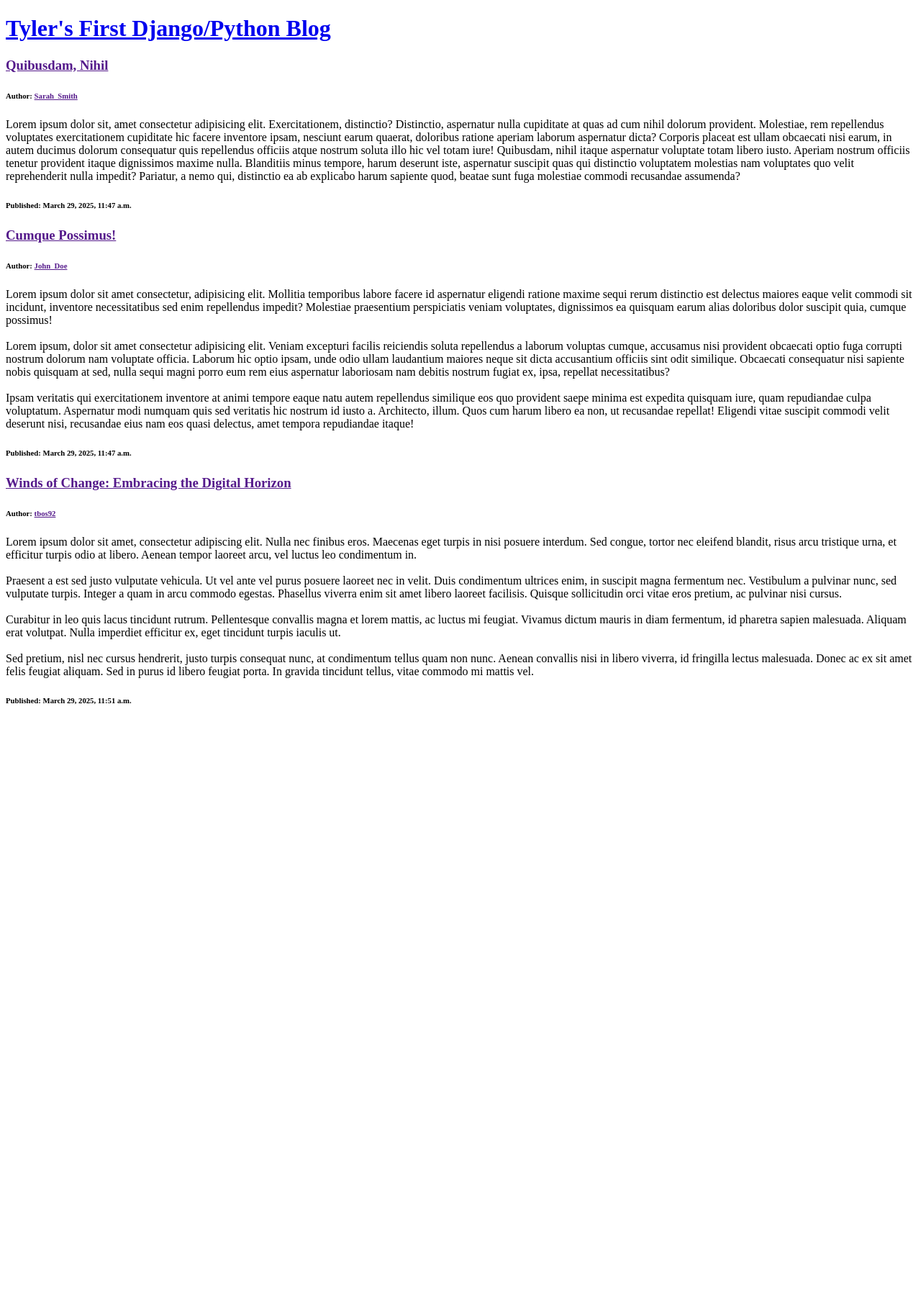
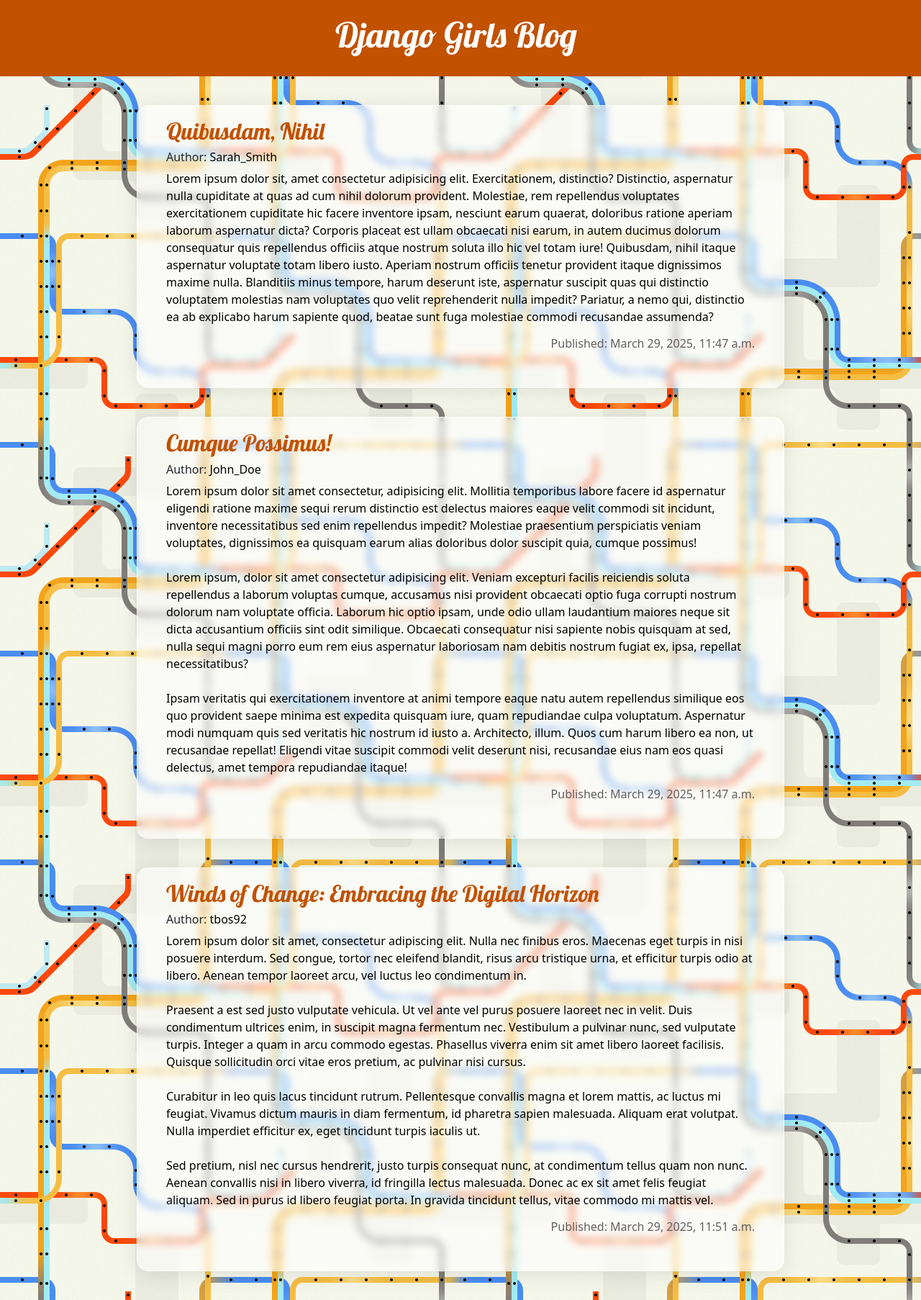
Before and after one commit to Tbos92/djangogirls, a Django app: template blog/templates/blog/post_list.html in a window 1280 px wide. Shown: the whole page at 72% size. Before the commit the page ends 978 px from the top, so only its background shows below. Run offline with Django 5.2, Linux system fonts and the light colour scheme; the template is opened without the code that fills it: values that come from a table or form of the project are taken from there, others are empty; data comes from the database, SQL or seed files in the repository; both versions use the stored data as it was after the commit.

Commit message:
Set up extensions/routes for post_detail.html view when user clicks on a singular blog title on the home page. Added CSS for glassmorphism on content cards for each blog post and detail view with a fun background

```diff
--- /dev/null
+++ b/blog/static/css/blog.css
@@ -0,0 +1,100 @@
+body {
+  background-image: url("subway-lines.png");
+}
+
+.page-header {
+  background-color: #c25100;
+  margin-top: 0;
+  margin-bottom: 40px;
+  padding: 20px 20px 20px 40px;
+}
+
+.page-header h1,
+.page-header h1 a,
+.page-header h1 a:visited,
+.page-header h1 a:active {
+  color: #ffffff;
+  font-size: 36pt;
+  text-align: center;
+  padding-right: 1rem;
+}
+
+h1,
+h2,
+h3,
+h4 {
+  font-family: "Lobster", cursive;
+}
+
+.date {
+  color: #645e5e;
+}
+
+.save {
+  float: right;
+}
+
+.post-form textarea,
+.post-form input {
+  width: 100%;
+}
+
+.top-menu,
+.top-menu:hover,
+.top-menu:visited {
+  color: #ffffff;
+  float: right;
+  font-size: 26pt;
+  margin-right: 20px;
+}
+
+.post {
+  margin-bottom: 70px;
+}
+
+.post h2 a,
+.post h2 a:visited {
+  color: #c25100;
+}
+
+.post > .date,
+.post > .actions {
+  float: right;
+}
+
+.btn-secondary,
+.btn-secondary:visited {
+  color: #c25100;
+  background: none;
+  border-color: #c25100;
+  margin-left: 15px;
+}
+
+.btn-secondary:hover {
+  color: #ffffff;
+  background-color: #c25100;
+}
+
+.blogPostContainer {
+  background: rgba(255, 255, 255, 0.575);
+  border-radius: 16px;
+  box-shadow: 0 4px 30px rgba(0, 0, 0, 0.1);
+  backdrop-filter: blur(5.3px);
+  -webkit-backdrop-filter: blur(6.3px);
+  border: 1px solid rgba(255, 255, 255, 0.52);
+  padding: 1rem 2.5rem;
+  margin-bottom: 2.5rem;
+  margin: 0rem 6rem 2.5rem 6rem;
+}
+
+.author a {
+  color: #000000;
+}
+
+a {
+  text-decoration: none;
+}
+
+.text {
+  color: #000000;
+}
--- /dev/null
+++ b/blog/templates/blog/base.html
@@ -0,0 +1,33 @@
+{% load static %}
+
+<!DOCTYPE html>
+<html lang="en">
+  <head>
+    <meta charset="UTF-8" />
+    <meta name="viewport" content="width=device-width, initial-scale=1.0" />
+    <title>Tyler's First Django/Python Blog</title>
+    <link
+      rel="stylesheet"
+      href="https://cdn.jsdelivr.net/npm/bootstrap@5.3.3/dist/css/bootstrap.min.css"
+      integrity="sha384-QWTKZyjpPEjISv5WaRU9OFeRpok6YctnYmDr5pNlyT2bRjXh0JMhjY6hW+ALEwIH"
+      crossorigin="anonymous"
+    />
+    <link
+      rel="stylesheet"
+      href="https://fonts.googleapis.com/css?family=Lobster&subset=latin,latin-ext"
+    />
+    <link rel="stylesheet" href="{% static 'css/blog.css' %}" />
+  </head>
+  <body>
+    <header class="page-header">
+      <div class="container">
+        <h1><a href="/">Django Girls Blog</a></h1>
+      </div>
+    </header>
+    <main class="container">
+      <div class="row">
+        <div class="col">{% block content %} {% endblock %}</div>
+      </div>
+    </main>
+  </body>
+</html>
--- a/blog/templates/blog/post_list.html
+++ b/blog/templates/blog/post_list.html
@@ -1,24 +1,18 @@
-<!DOCTYPE html>
-<html lang="en">
-  <head>
-    <meta charset="UTF-8" />
-    <meta name="viewport" content="width=device-width, initial-scale=1.0" />
-    <title>Tyler's First Django/Python Blog</title>
-  </head>
-  <body>
-    <header id="blogHeader">
-      <h1><a href="/">Tyler's First Django/Python Blog</a></h1>
-    </header>
-
-    {% for post in posts %}
-    <div class="contentCard">
-      <article>
-        <h3 class="blogTitle"><a href="">{{ post.title }}</a></h3>
-        <h6 class="blogAuthor">Author: <a href="">{{ post.author }}</a></h6>
-        <p class="blogContent">{{ post.text|linebreaksbr }}</p>
-        <h6 class="blogPublished">Published: {{ post.published_date }}</h6>
-      </article>
+{% extends 'blog/base.html' %} {% block content %} {% for post in posts %}
+<div class="container">
+  <div class="blogPostContainer">
+    <div class="row">
+      <div class="col">
+        <article class="post">
+          <h2 class="title">
+            <a href="{% url 'post_detail' pk=post.pk %}">{{ post.title }}</a>
+          </h2>
+          <h6 class="author">Author: <a href="">{{ post.author }}</a></h6>
+          <p class="text">{{ post.text|linebreaksbr }}</p>
+          <h6 class="date">Published: {{ post.published_date }}</h6>
+        </article>
+      </div>
     </div>
-    {% endfor %}
-  </body>
-</html>
+  </div>
+</div>
+{% endfor %} {% endblock %}
--- a/blog/urls.py
+++ b/blog/urls.py
@@ -3,4 +3,5 @@ from . import views
 
 urlpatterns = [
     path('', views.post_list, name='post_list'),
+    path('post/<int:pk>/', views.post_detail, name='post_detail'),
 ]
--- a/blog/views.py
+++ b/blog/views.py
@@ -1,7 +1,12 @@
 from django.shortcuts import render
 from django.utils import timezone
 from .models import Post
+from django.shortcuts import render, get_object_or_404
 
 def post_list(request):
     posts = Post.objects.filter(published_date__lte=timezone.now()).order_by('published_date')
     return render(request, 'blog/post_list.html', {'posts': posts})
+
+def post_detail(request, pk):
+    post = get_object_or_404(Post, pk=pk)
+    return render(request, 'blog/post_detail.html', {'post': post})
```
Also changed, not shown: blog/templates/blog/post_detail.html (added, +12 -0 lines), blog/static/css/leather-nunchuck.png (added), blog/static/css/subway-lines.png (added), db.sqlite3.
